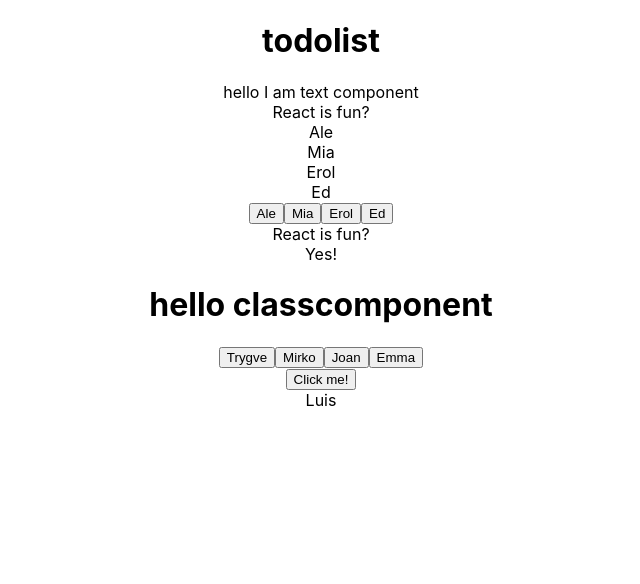
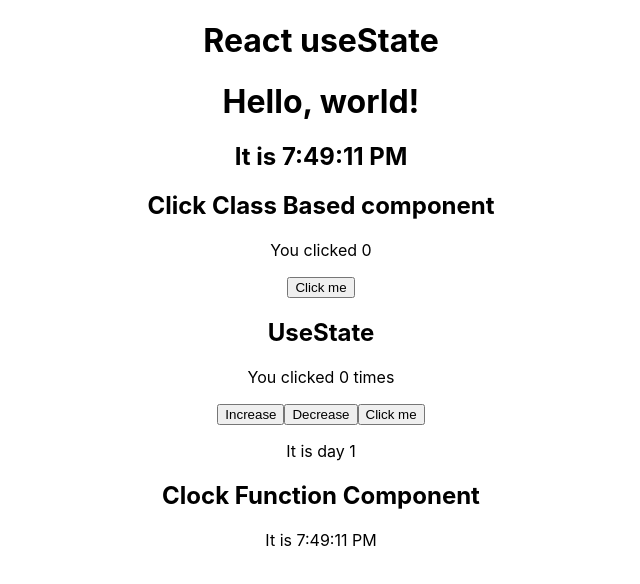
Before and after one commit to Thorn5/Nuria-React, a React (Create React App) app: page / in a window 1280 px wide. Shown: the top 584 px of the page, without its empty margins (319-959 px from the left). Built offline with nearby package versions, Linux system fonts and the light colour scheme.

Commit message:
pushing new branch

```diff
--- a/src/App.js
+++ b/src/App.js
@@ -1,14 +1,22 @@
 import './App.css';
-import NewComponent from './components/NewComponent';
-import Text from './components/Text';
+import Click from './components/Click';
+import ClickClassBased from './components/ClickClassBased';
+import Clock from './components/Clock';
+import ClockClassBased from './components/ClockClassBased';
+// import NewComponent from './components/NewComponent';
+// import Text from './components/Text';
 
 function App() {
 
   return (
     <div className="App">
-      <h1>todolist</h1>
-      <Text />
-      <NewComponent />
+      <h1>React useState</h1>
+      <ClockClassBased />
+      <ClickClassBased />
+      <Click />
+      <Clock />
+      {/* <Text />
+      <NewComponent /> */}
     </div>
   );
 }
--- a/src/components/ClassComponent.js
+++ b/src/components/ClassComponent.js
@@ -27,7 +27,7 @@
     ]
 
     const handleClick = (name) => {
-        console.log(name, "clicked");
+        alert(name, "clicked");
     }
 
     return (
--- /dev/null
+++ b/src/components/Click.js
@@ -0,0 +1,40 @@
+import React, { useState, useEffect } from 'react';
+
+const Click = () => {
+  // Declare a new state variable, which we'll call "count"
+  const [countMoney, setCountMoney] = useState(0);
+  const [countDays, setCountDays] = useState(1);
+
+  //mimic componentDidMount
+  useEffect(() => {
+    console.log('hello useeffect');
+  }, [])
+
+  //componentWillUpdate
+  useEffect(() => {
+    console.log('hello countMoney and countdays');
+  }, [countMoney, countDays])
+
+  return (
+    <div>
+      <h2>UseState</h2>
+      <p>You clicked {countMoney} times</p>
+      {countMoney > 0 ? "I have money!" : null}
+      <button onClick={() => setCountMoney(countMoney + 1)}>
+        Increase
+      </button>
+
+      <button onClick={() => setCountMoney(countMoney - 1)}>
+        Decrease
+      </button>
+
+      <button onClick={() => setCountDays(countDays + 1)}>
+        Click me
+      </button>
+
+      <p>It is day {countDays}</p>
+    </div>
+  );
+}
+
+export default Click
--- /dev/null
+++ b/src/components/ClickClassBased.js
@@ -0,0 +1,22 @@
+import React, { Component } from 'react'
+
+export default class ClickClassBased extends Component {
+
+    constructor(props) {
+        super(props)
+        this.state = {
+            count: 0
+        }
+    }
+    render() {
+    return (
+      <div>
+        <h2>Click Class Based component</h2>
+        <p>You clicked {this.state.count}</p>
+        <button onClick={() => this.setState({count: this.state.count + 1}) }>
+            Click me
+        </button>
+    </div>
+    )
+  }
+}
--- /dev/null
+++ b/src/components/Clock.js
@@ -0,0 +1,27 @@
+import React, { useState, useEffect } from 'react';
+
+const Clock = () => {
+
+ const [clock, setClock] = useState(new Date().toLocaleTimeString());
+
+ const tick = () => {
+    setClock(new Date().toLocaleTimeString())
+ };
+
+ useEffect(() => {
+    const myTimer = setInterval(tick, 1000)
+    // setInterval(() => {
+    //     setClock((new Date().toLocaleTimeString()));
+    //   }, 1000);
+    return () => clearInterval(myTimer)
+  }, [])
+
+  return (
+    <div>
+        <h2>Clock Function Component</h2>
+        It is {clock}
+    </div>
+  )
+}
+
+export default Clock
--- /dev/null
+++ b/src/components/ClockClassBased.js
@@ -0,0 +1,33 @@
+import React, { Component } from 'react'
+
+export default class ClockClassBased extends Component {
+
+    constructor(props) {
+        super(props);
+        this.state = {date: new Date()};
+    }
+
+    componentDidMount() {
+        console.log('hello component did mount');
+        this.timer = setInterval(() => this.tick(), 1000)
+    }
+
+    tick() {
+        this.setState({
+            date: new Date()
+        })
+    }
+
+    componentWillUnmount() {
+        clearInterval(this.timer)
+    }
+
+  render() {
+    return (
+       <div>
+            <h1>Hello, world!</h1>
+            <h2>It is {this.state.date.toLocaleTimeString()}</h2>
+        </div>
+    )
+  }
+}
--- a/src/components/Text.js
+++ b/src/components/Text.js
@@ -8,11 +8,11 @@
     const status = true;
 
     const handleClickSimple = () => {
-        console.log("clicked");
+        alert("clicked");
     }
 
     const handleClick = (name) => {
-        console.log(`${name} has been clicked`);
+       alert(`${name} has been clicked`);
     }
 
     const students = [
@@ -41,6 +41,7 @@
         <div>hello I am text component</div>
 
         <div>{question}</div>
+        <button onClick={handleClickSimple}>Click me!</button>
 
         {/* Iterate an array of objects and render div or each one */}
         {students.map((student => (
@@ -61,7 +62,7 @@
         {/* Ternary */}
         {status ? <div>Yes!</div> : <div>No</div>}
         <ClassComponent />
-        <button onClick={handleClickSimple}>Click me!</button>
+
     </div>
 
   )
--- a/src/index.js
+++ b/src/index.js
@@ -6,9 +6,9 @@
 
 const root = ReactDOM.createRoot(document.getElementById('root'));
 root.render(
-  <React.StrictMode>
+
     <App />
-  </React.StrictMode>
+
 );
 
 // If you want to start measuring performance in your app, pass a function
```
Also changed, not shown: src/components/Input.js (added, +13 -0 lines).
